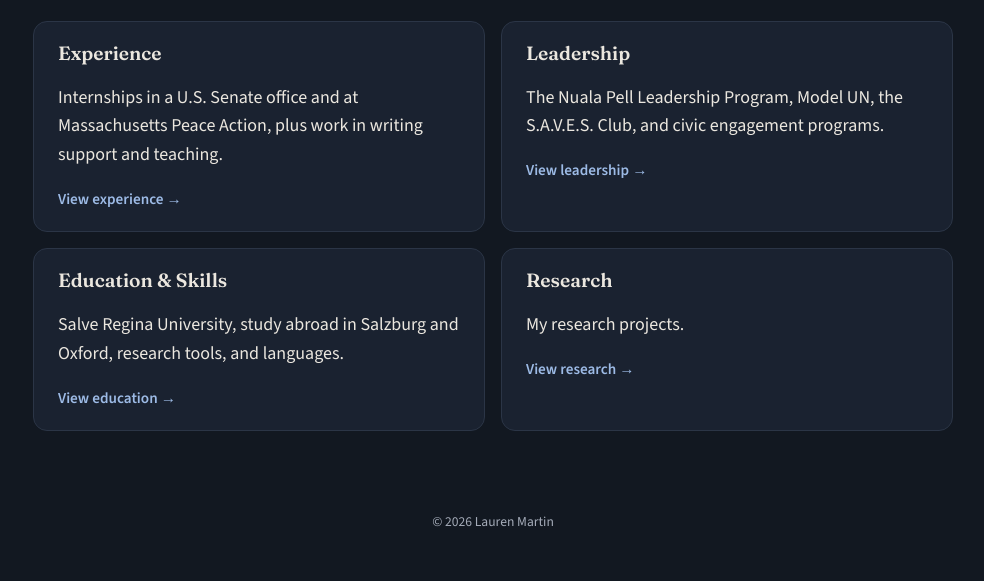
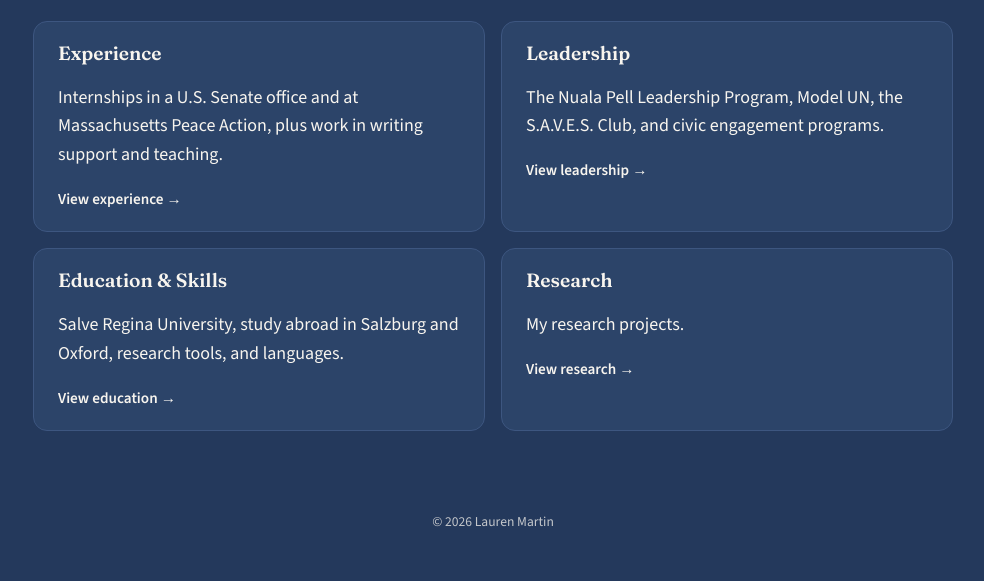
Before and after one commit to laurenrmartin9/laurenrmartin9.github.io, a plain HTML site: page index.html in a window 1280 px wide. Shown: the part 626-1207 px from the top of the page, without its empty margins (147-1131 px from the left). Drawn offline with nearby package versions, Linux system fonts and the dark colour scheme.

Commit message:
Use site navy and cream for dark mode
Co-Authored-By: Claude Opus 5.5 <noreply@anthropic.com>

```diff
--- a/styles.css
+++ b/styles.css
@@ -21,34 +21,34 @@
 /* Dark mode: follows the device setting unless the visitor picks a mode */
 @media (prefers-color-scheme: dark) {
   :root:not([data-theme="light"]) {
-    --bg: #121821;
-    --surface: #1a2230;
-    --text: #ebe7df;
-    --muted: #a4abb8;
-    --accent: #9dbbe6;      /* light navy, readable on dark */
-    --accent-hover: #bcd2f0;
-    --on-accent: #121821;
-    --accent-soft: #233149;
+    --bg: #24395c;
+    --surface: #2c4469;
+    --text: #f8f5ef;
+    --muted: #c3c6ca;
+    --accent: #f8f5ef;      /* cream */
+    --accent-hover: #ffffff;
+    --on-accent: #24395c;
+    --accent-soft: #3a5480;
     --sage: #d4b37c;        /* sand */
-    --border: #2b3546;
-    --nav-bg: rgba(18, 24, 33, 0.92);
-    --shadow: rgba(0, 0, 0, 0.45);
+    --border: #3d5680;
+    --nav-bg: rgba(36, 57, 92, 0.94);
+    --shadow: rgba(0, 0, 0, 0.3);
     color-scheme: dark;
   }
 }
 :root[data-theme="dark"] {
-  --bg: #121821;
-  --surface: #1a2230;
-  --text: #ebe7df;
-  --muted: #a4abb8;
-  --accent: #9dbbe6;      /* light navy, readable on dark */
-  --accent-hover: #bcd2f0;
-  --on-accent: #121821;
-  --accent-soft: #233149;
+  --bg: #24395c;
+  --surface: #2c4469;
+  --text: #f8f5ef;
+  --muted: #c3c6ca;
+  --accent: #f8f5ef;      /* cream */
+  --accent-hover: #ffffff;
+  --on-accent: #24395c;
+  --accent-soft: #3a5480;
   --sage: #d4b37c;        /* sand */
-  --border: #2b3546;
-  --nav-bg: rgba(18, 24, 33, 0.92);
-  --shadow: rgba(0, 0, 0, 0.45);
+  --border: #3d5680;
+  --nav-bg: rgba(36, 57, 92, 0.94);
+  --shadow: rgba(0, 0, 0, 0.3);
   color-scheme: dark;
 }
 
```
